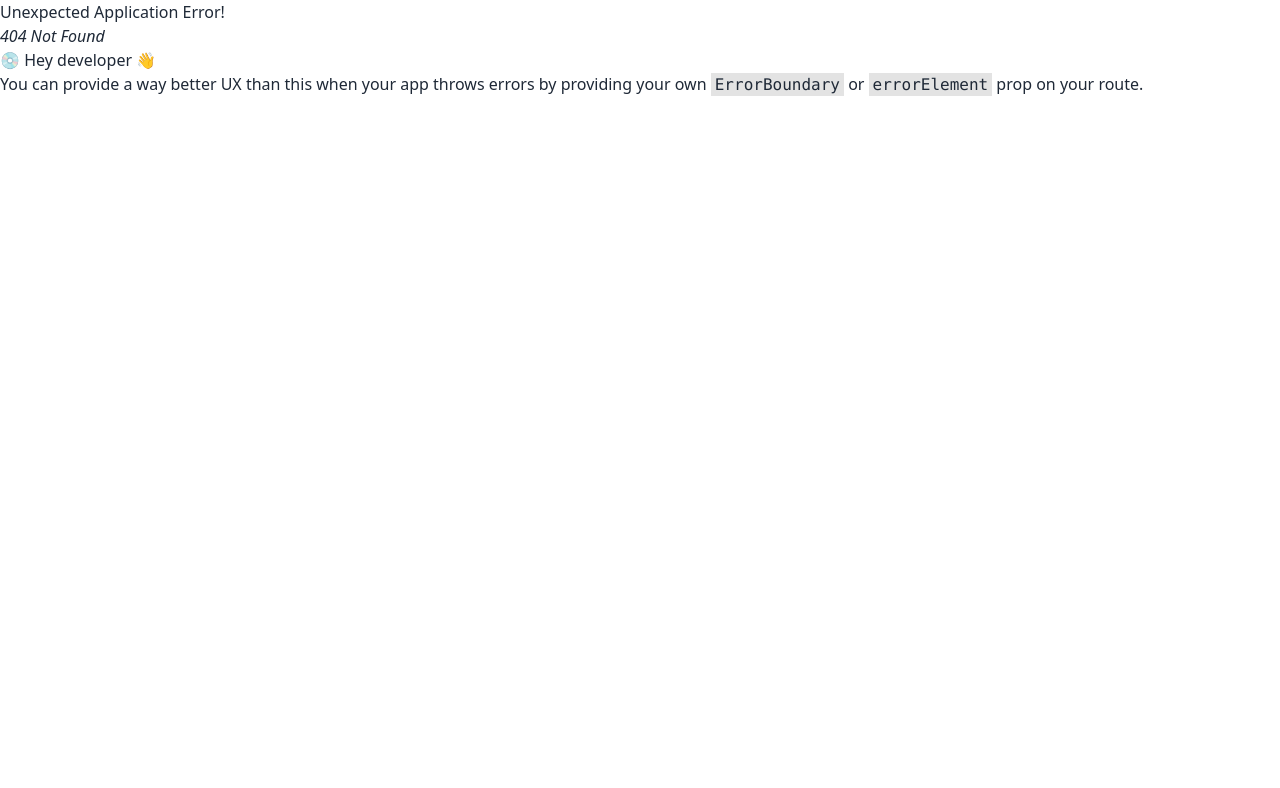
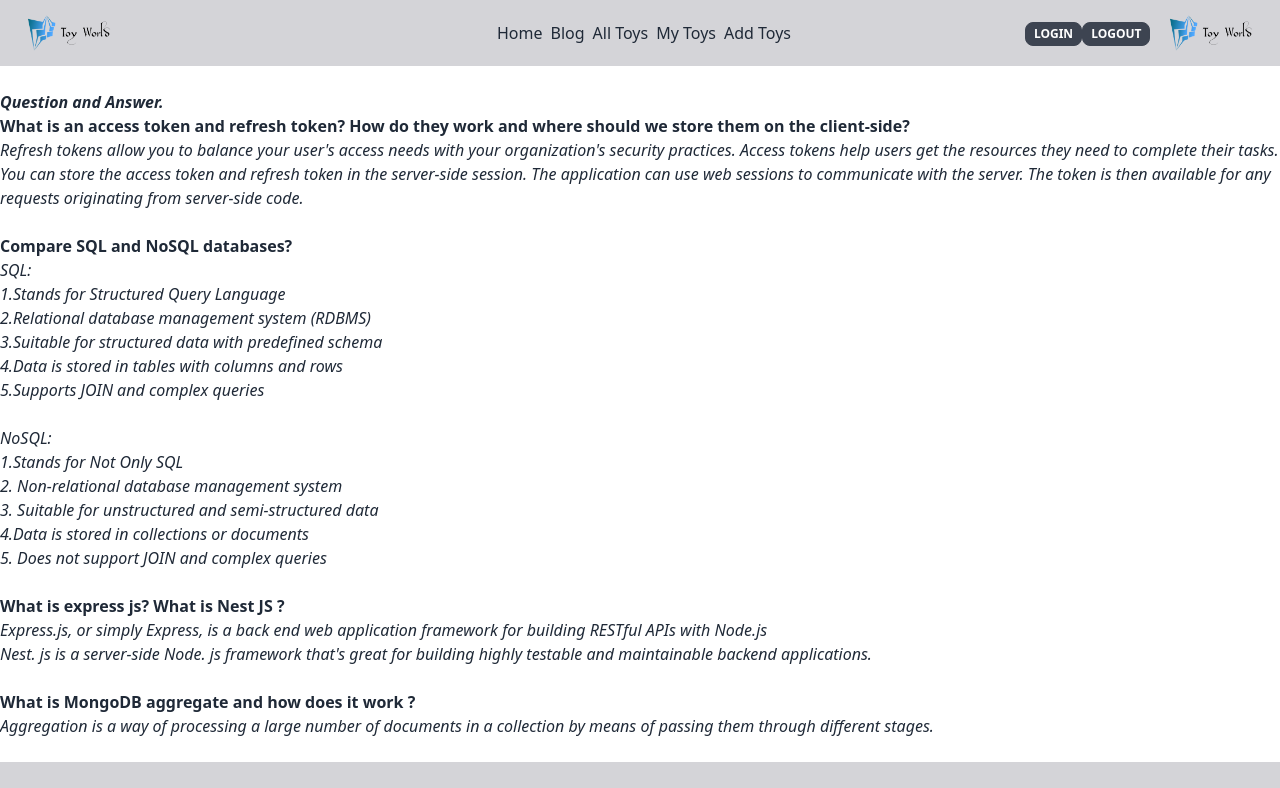
Before and after one commit to LeviathanS11/Toy-World-Client, a React (Vite) app: page /blog in a window 1280 px wide. Before the commit this address had no page. Shown: the top 788 px of the page. Built offline with nearby package versions, Linux system fonts and the light colour scheme.

Commit message:
blog page added

```diff
--- /dev/null
+++ b/src/Blog/Blog.jsx
@@ -0,0 +1,76 @@
+import React from 'react';
+import Header from '../Pages/Shared/Header/Header';
+import Footer from '../Pages/Shared/Footer/Footer';
+
+const Blog = () => {
+    return (
+        <div>
+            <Header></Header>
+            <br />
+            <div>
+            <i><b>Question and Answer.</b></i>
+            <div>
+                <p>
+                    <b>What is an access token and refresh token? How do they work and where should we store them on the client-side?</b>
+                </p>
+                <p>
+                    <i>Refresh tokens allow you to balance your user's access needs with your organization's security practices. Access tokens help users get the resources they need to complete their tasks.
+                        <br />
+                        You can store the access token and refresh token in the server-side session. The application can use web sessions to communicate with the server. The token is then available for any requests originating from server-side code.
+                    </i>
+                </p>
+            </div>
+            <br />
+            <div>
+                <p>
+                    <b>Compare SQL and NoSQL databases?</b>
+                </p>
+                <p>
+                    <i>SQL: <ul>
+                        <li>1.Stands for Structured Query Language</li>
+                        <li>2.Relational database management system (RDBMS)</li>
+                        <li>3.Suitable for structured data with predefined schema</li>
+                        <li>4.Data is stored in tables with columns and rows</li>
+                        <li>5.Supports JOIN and complex queries</li>
+                    </ul>
+                    </i>
+                    <br />
+                    <i>NoSQL: <ul>
+                        <li>1.Stands for Not Only SQL</li>
+                        <li>2.	Non-relational database management system</li>
+                        <li>3.	Suitable for unstructured and semi-structured data</li>
+                        <li>4.Data is stored in collections or documents</li>
+                        <li>5.	Does not support JOIN and complex queries</li>
+                    </ul>
+                    </i>
+                </p>
+            </div>
+            <br />
+            <div>
+                <p>
+                    <b>What is express js? What is Nest JS ?</b>
+                </p>
+                <p>
+                    <i>Express.js, or simply Express, is a back end web application framework for building RESTful APIs with Node.js
+                        <br />
+                        Nest. js is a server-side Node. js framework that's great for building highly testable and maintainable backend applications.
+                    </i>
+                </p>
+            </div>
+            <br />
+            <div>
+                <p>
+                    <b>What is MongoDB aggregate and how does it work ?</b>
+                </p>
+                <p>
+                    <i> Aggregation is a way of processing a large number of documents in a collection by means of passing them through different stages.</i>
+                </p>
+            </div>
+        </div>
+        <br />
+        <Footer></Footer>
+        </div>
+    );
+};
+
+export default Blog;
--- a/src/Pages/Shared/Footer/Footer.jsx
+++ b/src/Pages/Shared/Footer/Footer.jsx
@@ -3,7 +3,7 @@ import logo from '../../../assets/cover.png';
 
 const Footer = () => {
     return (
-<footer className="footer footer-center bg-sky-400 text-primary-content leading-none gap-y-2.5 p-5">
+<footer className="footer footer-center bg-zinc-300 text-primary-content leading-none gap-y-2.5 p-5">
   <div>
     <img style={{height:'50px'}} src={logo} alt="" />
     <p className="font-bold">
--- a/src/Pages/Shared/Header/Header.jsx
+++ b/src/Pages/Shared/Header/Header.jsx
@@ -4,21 +4,21 @@ import logo from '../../../assets/cover.png';
 
 const Header = () => {
     return (
-        <div className="navbar bg-base-100">
+        <div className="navbar bg-zinc-300">
             <div className="navbar-start">
                 <img style={{ height: '50px' }} src={logo} alt="" />
             </div>
             <div className="navbar-center ">
-                <Link className='ml-2 hover:text-orange-400'>Home</Link>
-                <Link className='ml-2 hover:text-orange-400'>Blog</Link>
+                <Link to="/" className='ml-2 hover:text-orange-400'>Home</Link>
+                <Link to="/blog" className='ml-2 hover:text-orange-400'>Blog</Link>
                 <Link className='ml-2 hover:text-orange-400'>All Toys</Link>
                 <Link className='ml-2 hover:text-orange-400'>My Toys</Link>
                 <Link className='ml-2 hover:text-orange-400'>Add Toys</Link>
             </div>
             <div className="navbar-end">
-                <button>Login</button>
-                <button>Log-Out</button>
-                <img style={{ height: '50px' }} src={logo} alt="" />
+            <Link><button className="btn btn-xs">Login</button></Link>
+            <Link><button className="btn btn-xs">Logout</button></Link>
+            <img style={{ height: '50px' }} src={logo} alt="" />
             </div>
         </div>
     );
--- a/src/Routes/Routes.jsx
+++ b/src/Routes/Routes.jsx
@@ -1,6 +1,7 @@
 import { createBrowserRouter } from "react-router-dom";
 import Main from "../Layout/Main";
 import Home from "../Pages/Home/Home/Home";
+import Blog from "../Blog/Blog";
 
 const router = createBrowserRouter([
     {
@@ -13,6 +14,10 @@ const router = createBrowserRouter([
         }
       ]
     },
+    {
+      path:'/blog',
+      element:<Blog></Blog>
+    }
   ]);
 
   export default router;
```
